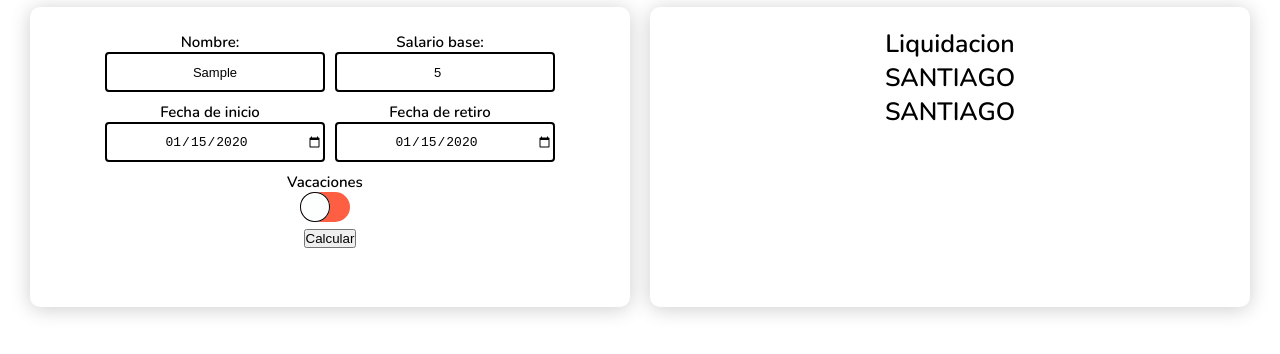
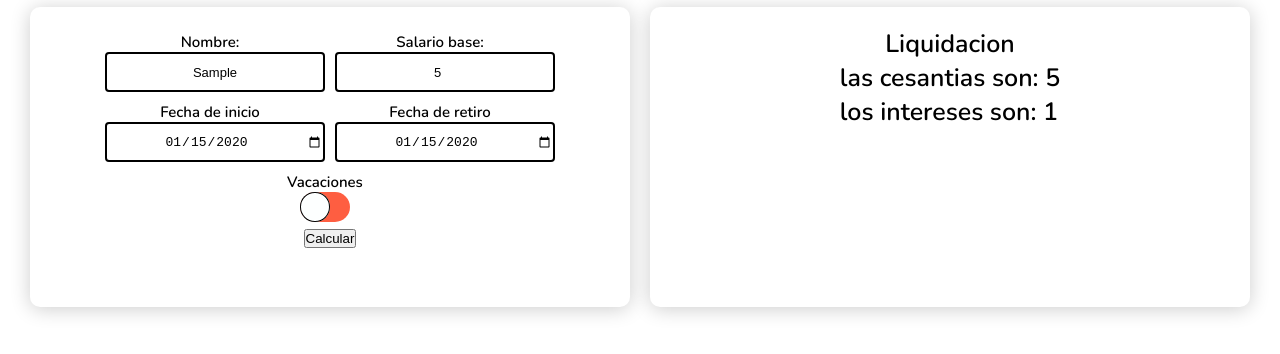
Before and after one commit to ssantss/Liquidacion_trabajador-, a plain HTML site: page index.html in a window 1280 px wide. Both pictures are taken after typing "Sample", "5", "2020-01-15", "2020-01-15" into the empty fields and a click on the button "Calcular". Shown: the part 38-392 px from the top of the page. Drawn offline with nearby package versions, Linux system fonts and the light colour scheme.

Commit message:
Se realizan funciones en js

```diff
--- a/index.html
+++ b/index.html
@@ -23,18 +23,18 @@
                 <div class="separador">
                     <div class="label_input">
                             <label for="">Nombre: </label>
-                            <input type="text"  placeholder="nombre">
+                            <input type="text"  placeholder="nombre" id="nombre">
                     </div>
 
                     <div class="label_input">
                             <label for="">Salario base: </label>
-                            <input type="number"  placeholder="Salario">
+                            <input type="number"  placeholder="Salario" id="salario">
                     </div>
                 </div>
                 <div class="separador">
                     <div class="label_input">
                             <p>Fecha de inicio</p>
-                            <input type="date" min="2021-01-01">
+                            <input type="date" min="2021-01-01" id="dateInput">
                     </div>
                     <div class="label_input" min="2018-01-01">
                             <p>Fecha de retiro</p>
@@ -51,7 +51,7 @@
                     </div>
               </div>
               <div class="div_buttom">
-                  <button>Calcular</button>
+                  <button onclick="calcular() ">Calcular</button>
               </div>
 
             </div>
@@ -62,8 +62,8 @@
                 <p class="parrafo">Liquidacion</p>
 
                 <div class="Contenedor_resultado">
-                <div class="Resultado">SANTIAGO</div>
-                <div class="Resultado">SANTIAGO</div>
+                <div id="resultado" class="Resultado">SANTIAGO</div>
+                <div id="resultado2" class="Resultado">SANTIAGO</div>
 
                </div>
 
@@ -75,4 +75,5 @@
 
     </footer>
 </body>
+<script src="./js/functions.js"></script>
 </html>
--- a/js/functions.js
+++ b/js/functions.js
@@ -0,0 +1,36 @@
+const input = document.getElementById("nombre");
+const mombre = input.value;
+
+const input_salario = document.getElementById("salario");
+const salario = parseInt(input_salario.value);
+
+const dias_trabajados = 350;
+
+const cesantias = (salario * dias_trabajados)/360
+const intereses_cesantias = (cesantias * dias_trabajados * 0.12)/360
+
+
+function calcular(){
+    const input = document.getElementById("nombre");
+    const nombre = input.value;
+    console.log(nombre)
+    const input_salario = document.getElementById("salario");
+    const salario = parseInt(input_salario.value);
+
+    const date = document.getElementById("dateInput");
+    console.log(date)
+
+
+
+
+
+    const cesantias = Math.round((salario * dias_trabajados)/360);
+    const intereses_cesantias = Math.round((cesantias * dias_trabajados * 0.12)/360);
+
+    Cesantias_resultado = "las cesantias son: " + cesantias
+    document.getElementById('resultado').innerHTML = Cesantias_resultado;
+    Intereses_Cesantias_resultado = "los intereses son: " + intereses_cesantias
+    document.getElementById('resultado2').innerHTML = Intereses_Cesantias_resultado;
+
+
+}
```
